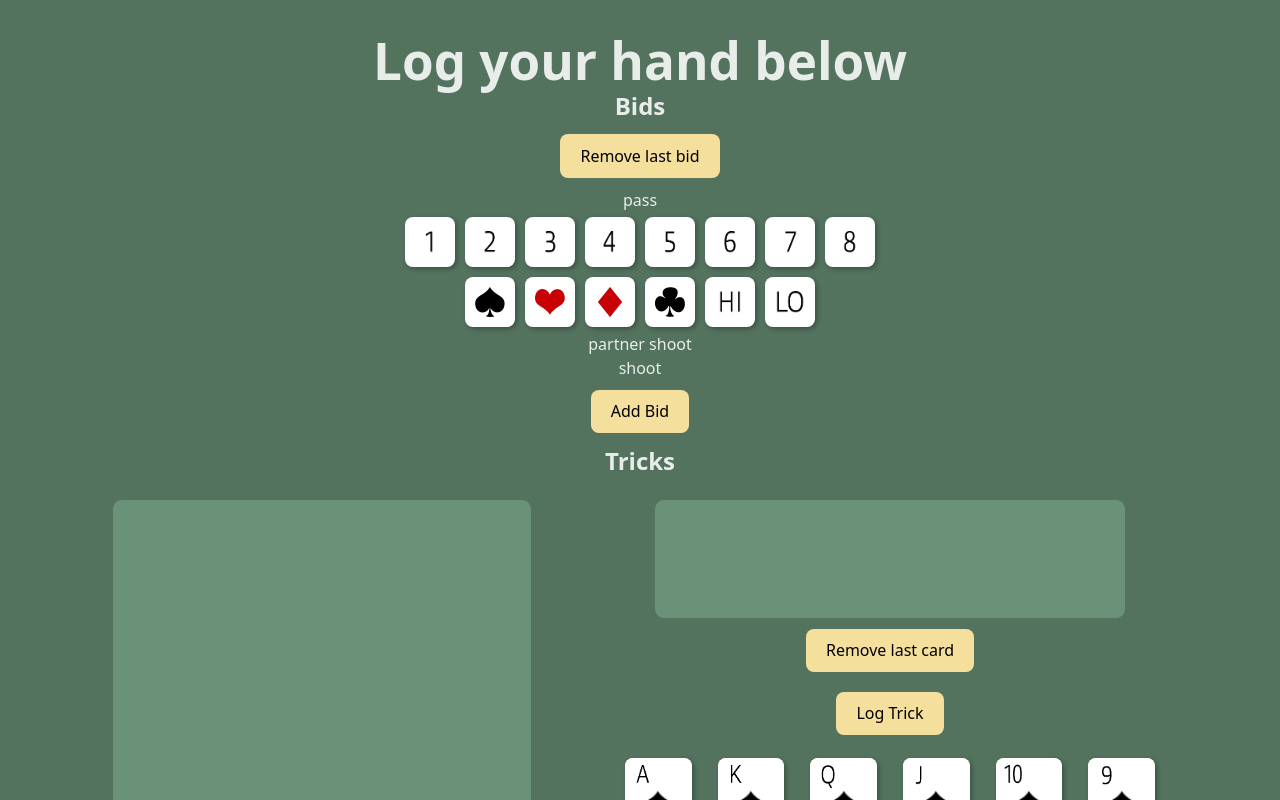
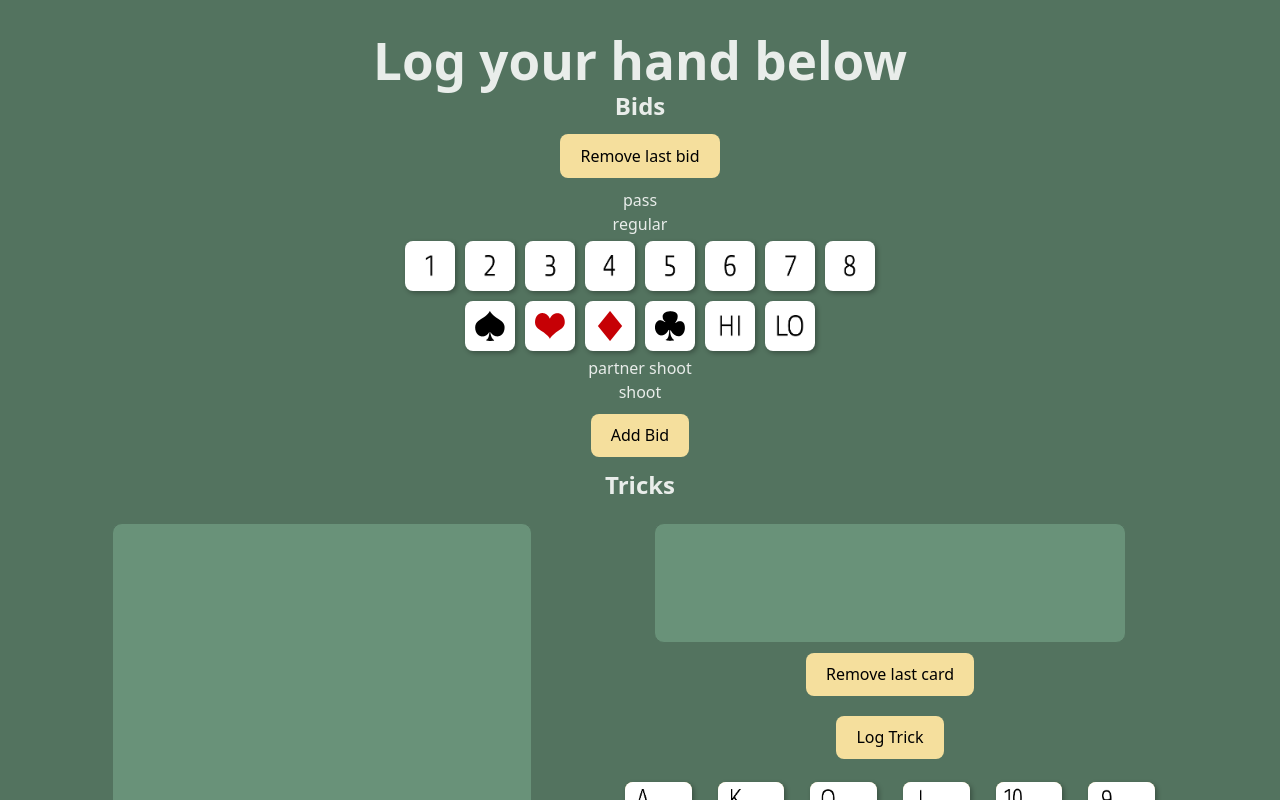
Before and after one commit to caylajr2/euchreData, a React (Vite) app in the folder euchre-data-entry-react/: page / in a window 1280 px wide. Shown: the top 800 px of the page. Built offline with nearby package versions, Linux system fonts and the light colour scheme; a web font is replaced by a local one.

Commit message:
refactor bidbuttons to have components for options

```diff
--- a/euchre-data-entry-react/src/components/BidButtons.jsx
+++ b/euchre-data-entry-react/src/components/BidButtons.jsx
@@ -1,104 +1,243 @@
+// // import { useState } from "react";
+// // import {biddingSuits, biddingValues} from './imageConstants.jsx'
+// // import '../styles/bidButtonStyle.css'
+
+// // const BidButtons = ({ addBid }) => {
+// //     const [selectedType, setSelectedType] = useState("")
+// //     const [selectedSuit, setSelectedSuit] = useState("");
+// //     const [selectedValue, setSelectedValue] = useState("");
+
+// //     const handleSubmitBid = (e) => {
+// //         e.preventDefault();
+// //         if (selectedSuit === "" || selectedValue === "") {
+// //             alert("Must select suit and value");
+// //         } else {
+// //             addBid(selectedType, selectedSuit, selectedValue );
+// //             setSelectedSuit("");
+// //             setSelectedValue("");
+// //             setSelectedType("")
+// //         }
+// //     }
+
+// //     return (
+// //         <form onSubmit={handleSubmitBid}>
+// //             <label>
+// //                 <input
+// //                     type="radio"
+// //                     name="pass-choice"
+// //                     value={'pass'}
+// //                     checked={selectedType === 'pass'}
+// //                     onChange={(e) => { console.log(e.target.value); setSelectedType(e.target.value) }}
+// //                     className="bid-button-radio" />
+// //                 <p>pass</p>
+// //             </label>
+// //             <label>
+// //                 <input
+// //                     type="radio"
+// //                     name="shoot-choice"
+// //                     value={'shoot'}
+// //                     checked={selectedType === 'shoot'}
+// //                     onChange={(e) => setSelectedType(e.target.value)}
+// //                     className="bid-button-radio" />
+// //                 <p>shoot</p>
+// //             </label>
+// //             <label>
+// //                 <input
+// //                     type="radio"
+// //                     name="pshoot-choice"
+// //                     value={'pshoot'}
+// //                     checked={selectedType === 'pshoot'}
+// //                     onChange={(e) => setSelectedType(e.target.value)}
+// //                     className="bid-button-radio" />
+// //                 <p>partner shoot</p>
+// //             </label>
+// //             <div className="bid-buttons-section">
+// //                 {biddingValues.map((value, idx) => (
+// //                 <label key={idx}>
+// //                     <input
+// //                         type="radio"
+// //                         name="value-choice"
+// //                         value={value.name}
+// //                         checked={selectedValue === value.name}
+// //                         onChange={(e) => setSelectedValue(e.target.value)}
+// //                         className="bid-button-radio"
+// //                     />
+// //                     <img
+// //                         className= "bid-suit-image"
+// //                         src={value.image}
+// //                         alt={`${value.name}`}
+// //                     />
+// //                 </label>
+// //                 ))}
+// //             </div>
+// //             <div className="bid-buttons-section">
+// //                 {biddingSuits.map((suit, idx) => (
+// //                     <label className="bid-button-label" key={idx}>
+// //                         <input
+// //                             type="radio"
+// //                             name="suit-choice"
+// //                             value={suit.name}
+// //                             checked={selectedSuit === suit.name}
+// //                             onChange={(e) => setSelectedSuit(e.target.value)}
+// //                             className="bid-button-radio"
+// //                         />
+// //                         <img
+// //                             className= "bid-suit-image"
+// //                             src={suit.image}
+// //                             alt={`${suit.name}`}
+// //                         />
+// //                 </label>
+// //                 ))}
+// //             </div>
+
+// //             <button type="submit">Add Bid</button>
+// //         </form>
+// //     );
+
+// // }
+
+// // export default BidButtons
 // import { useState } from "react";
-// import {biddingSuits, biddingValues} from './imageConstants.jsx'
-// import '../styles/bidButtonStyle.css'
+// import { biddingSuits, biddingValues } from "./imageConstants.jsx";
+// import "../styles/bidButtonStyle.css";
 
 // const BidButtons = ({ addBid }) => {
-//     const [selectedType, setSelectedType] = useState("")
-//     const [selectedSuit, setSelectedSuit] = useState("");
-//     const [selectedValue, setSelectedValue] = useState("");
+//   const [selectedType, setSelectedType] = useState("");
+//   const [selectedSuit, setSelectedSuit] = useState("");
+//   const [selectedValue, setSelectedValue] = useState("");
 
-//     const handleSubmitBid = (e) => {
-//         e.preventDefault();
-//         if (selectedSuit === "" || selectedValue === "") {
-//             alert("Must select suit and value");
-//         } else {
-//             addBid(selectedType, selectedSuit, selectedValue );
-//             setSelectedSuit("");
-//             setSelectedValue("");
-//             setSelectedType("")
-//         }
+//   const handleSubmitBid = (e) => {
+//     e.preventDefault();
+
+//     if (
+//       selectedType === "regular" &&
+//       (selectedSuit === "" || selectedValue === "")
+//     ) {
+//       alert("Must select suit and value for a regular bid");
+//       return;
 //     }
 
-//     return (
-//         <form onSubmit={handleSubmitBid}>
-//             <label>
+//     addBid(selectedType, selectedSuit, selectedValue);
+//     setSelectedSuit("");
+//     setSelectedValue("");
+//     setSelectedType("");
+//   };
+
+//   return (
+//     <form onSubmit={handleSubmitBid}>
+//       {/* Pass */}
+//       <label>
+//         <input
+//           type="radio"
+//           name="type-choice"
+//           value="pass"
+//           checked={selectedType === "pass"}
+//           onChange={(e) => setSelectedType(e.target.value)}
+//           className="bid-button-radio"
+//         />
+//         <p>pass</p>
+//       </label>
+
+//       {/* Regular with sub-options */}
+//       <div className="regular-option">
+//         <label>
+//           <input
+//             type="radio"
+//             name="type-choice"
+//             value="regular"
+//             checked={selectedType === "regular"}
+//             onChange={(e) => setSelectedType(e.target.value)}
+//             className="bid-button-radio"
+//           />
+//         </label>
+
+//         {/* Sub-options directly under regular */}
+//         <div className="regular-suboptions">
+//           <div className="bid-buttons-section">
+//             {biddingValues.map((value, idx) => (
+//               <label key={idx}>
 //                 <input
-//                     type="radio"
-//                     name="pass-choice"
-//                     value={'pass'}
-//                     checked={selectedType === 'pass'}
-//                     onChange={(e) => { console.log(e.target.value); setSelectedType(e.target.value) }}
-//                     className="bid-button-radio" />
-//                 <p>pass</p>
-//             </label>
-//             <label>
+//                   type="radio"
+//                   name="value-choice"
+//                   value={value.name}
+//                   checked={selectedValue === value.name}
+//                   onChange={(e) => {
+//                     setSelectedType("regular"); // force "regular"
+//                     setSelectedValue(e.target.value);
+//                   }}
+//                   className="bid-button-radio"
+//                 />
+//                 <img
+//                   className="bid-suit-image"
+//                   src={value.image}
+//                   alt={`${value.name}`}
+//                 />
+//               </label>
+//             ))}
+//           </div>
+
+//           <div className="bid-buttons-section">
+//             {biddingSuits.map((suit, idx) => (
+//               <label className="bid-button-label" key={idx}>
 //                 <input
-//                     type="radio"
-//                     name="shoot-choice"
-//                     value={'shoot'}
-//                     checked={selectedType === 'shoot'}
-//                     onChange={(e) => setSelectedType(e.target.value)}
-//                     className="bid-button-radio" />
-//                 <p>shoot</p>
-//             </label>
-//             <label>
-//                 <input
-//                     type="radio"
-//                     name="pshoot-choice"
-//                     value={'pshoot'}
-//                     checked={selectedType === 'pshoot'}
-//                     onChange={(e) => setSelectedType(e.target.value)}
-//                     className="bid-button-radio" />
-//                 <p>partner shoot</p>
-//             </label>
-//             <div className="bid-buttons-section">
-//                 {biddingValues.map((value, idx) => (
-//                 <label key={idx}>
-//                     <input
-//                         type="radio"
-//                         name="value-choice"
-//                         value={value.name}
-//                         checked={selectedValue === value.name}
-//                         onChange={(e) => setSelectedValue(e.target.value)}
-//                         className="bid-button-radio"
-//                     />
-//                     <img
-//                         className= "bid-suit-image"
-//                         src={value.image}
-//                         alt={`${value.name}`}
-//                     />
-//                 </label>
-//                 ))}
-//             </div>
-//             <div className="bid-buttons-section">
-//                 {biddingSuits.map((suit, idx) => (
-//                     <label className="bid-button-label" key={idx}>
-//                         <input
-//                             type="radio"
-//                             name="suit-choice"
-//                             value={suit.name}
-//                             checked={selectedSuit === suit.name}
-//                             onChange={(e) => setSelectedSuit(e.target.value)}
-//                             className="bid-button-radio"
-//                         />
-//                         <img
-//                             className= "bid-suit-image"
-//                             src={suit.image}
-//                             alt={`${suit.name}`}
-//                         />
-//                 </label>
-//                 ))}
-//             </div>
+//                   type="radio"
+//                   name="suit-choice"
+//                   value={suit.name}
+//                   checked={selectedSuit === suit.name}
+//                   onChange={(e) => {
+//                     setSelectedType("regular"); // force "regular"
+//                     setSelectedSuit(e.target.value);
+//                   }}
+//                   className="bid-button-radio"
+//                 />
+//                 <img
+//                   className="bid-suit-image"
+//                   src={suit.image}
+//                   alt={`${suit.name}`}
+//                 />
+//               </label>
+//             ))}
+//           </div>
+//         </div>
+//       </div>
 
-//             <button type="submit">Add Bid</button>
-//         </form>
-//     );
+//       {/* Partner Shoot */}
+//       <label>
+//         <input
+//           type="radio"
+//           name="type-choice"
+//           value="pshoot"
+//           checked={selectedType === "pshoot"}
+//           onChange={(e) => setSelectedType(e.target.value)}
+//           className="bid-button-radio"
+//         />
+//         <p>partner shoot</p>
+//       </label>
 
-// }
+//       {/* Shoot */}
+//       <label>
+//         <input
+//           type="radio"
+//           name="type-choice"
+//           value="shoot"
+//           checked={selectedType === "shoot"}
+//           onChange={(e) => setSelectedType(e.target.value)}
+//           className="bid-button-radio"
+//         />
+//         <p>shoot</p>
+//       </label>
 
-// export default BidButtons
+//       <button type="submit">Add Bid</button>
+//     </form>
+//   );
+// };
+
+// export default BidButtons;
+
+
 import { useState } from "react";
-import { biddingSuits, biddingValues } from "./imageConstants.jsx";
+import BidOption from "./BidOption";
+import RegularOption from "./RegularOption";
 import "../styles/bidButtonStyle.css";
 
 const BidButtons = ({ addBid }) => {
@@ -118,6 +257,8 @@ const BidButtons = ({ addBid }) => {
     }
 
     addBid(selectedType, selectedSuit, selectedValue);
+
+    // Reset after submit
     setSelectedSuit("");
     setSelectedValue("");
     setSelectedType("");
@@ -125,107 +266,35 @@ const BidButtons = ({ addBid }) => {
 
   return (
     <form onSubmit={handleSubmitBid}>
-      {/* Pass */}
-      <label>
-        <input
-          type="radio"
-          name="type-choice"
-          value="pass"
-          checked={selectedType === "pass"}
-          onChange={(e) => setSelectedType(e.target.value)}
-          className="bid-button-radio"
-        />
-        <p>pass</p>
-      </label>
+      <BidOption
+        value="pass"
+        label="pass"
+        selectedType={selectedType}
+        setSelectedType={setSelectedType}
+      />
 
-      {/* Regular with sub-options */}
-      <div className="regular-option">
-        <label>
-          <input
-            type="radio"
-            name="type-choice"
-            value="regular"
-            checked={selectedType === "regular"}
-            onChange={(e) => setSelectedType(e.target.value)}
-            className="bid-button-radio"
-          />
-        </label>
+      <RegularOption
+        selectedType={selectedType}
+        setSelectedType={setSelectedType}
+        selectedSuit={selectedSuit}
+        setSelectedSuit={setSelectedSuit}
+        selectedValue={selectedValue}
+        setSelectedValue={setSelectedValue}
+      />
 
-        {/* Sub-options directly under regular */}
-        <div className="regular-suboptions">
-          <div className="bid-buttons-section">
-            {biddingValues.map((value, idx) => (
-              <label key={idx}>
-                <input
-                  type="radio"
-                  name="value-choice"
-                  value={value.name}
-                  checked={selectedValue === value.name}
-                  onChange={(e) => {
-                    setSelectedType("regular"); // force "regular"
-                    setSelectedValue(e.target.value);
-                  }}
-                  className="bid-button-radio"
-                />
-                <img
-                  className="bid-suit-image"
-                  src={value.image}
-                  alt={`${value.name}`}
-                />
-              </label>
-            ))}
-          </div>
+      <BidOption
+        value="pshoot"
+        label="partner shoot"
+        selectedType={selectedType}
+        setSelectedType={setSelectedType}
+      />
 
-          <div className="bid-buttons-section">
-            {biddingSuits.map((suit, idx) => (
-              <label className="bid-button-label" key={idx}>
-                <input
-                  type="radio"
-                  name="suit-choice"
-                  value={suit.name}
-                  checked={selectedSuit === suit.name}
-                  onChange={(e) => {
-                    setSelectedType("regular"); // force "regular"
-                    setSelectedSuit(e.target.value);
-                  }}
-                  className="bid-button-radio"
-                />
-                <img
-                  className="bid-suit-image"
-                  src={suit.image}
-                  alt={`${suit.name}`}
-                />
-              </label>
-            ))}
-          </div>
-        </div>
-      </div>
-
-      {/* Partner Shoot */}
-      <label>
-        <input
-          type="radio"
-          name="type-choice"
-          value="pshoot"
-          checked={selectedType === "pshoot"}
-          onChange={(e) => setSelectedType(e.target.value)}
-          className="bid-button-radio"
-        />
-        <p>partner shoot</p>
-      </label>
-
-      {/* Shoot */}
-      <label>
-        <input
-          type="radio"
-          name="type-choice"
-          value="shoot"
-          checked={selectedType === "shoot"}
-          onChange={(e) => setSelectedType(e.target.value)}
-          className="bid-button-radio"
-        />
-        <p>shoot</p>
-      </label>
+      <BidOption
+        value="shoot"
+        label="shoot"
+        selectedType={selectedType}
+        setSelectedType={setSelectedType}
+      />
 
       <button type="submit">Add Bid</button>
     </form>
--- /dev/null
+++ b/euchre-data-entry-react/src/components/BidOption.jsx
@@ -0,0 +1,17 @@
+const BidOption = ({ value, label, selectedType, setSelectedType }) => {
+  return (
+    <label>
+      <input
+        type="radio"
+        name="type-choice"
+        value={value}
+        checked={selectedType === value}
+        onChange={(e) => setSelectedType(e.target.value)}
+        className="bid-button-radio"
+      />
+      <p>{label}</p>
+    </label>
+  );
+};
+
+export default BidOption;
--- /dev/null
+++ b/euchre-data-entry-react/src/components/RegularOption.jsx
@@ -0,0 +1,70 @@
+// RegularOption.jsx
+import { biddingSuits, biddingValues } from "./imageConstants.jsx";
+
+const RegularOption = ({ selectedSuit, setSelectedSuit, selectedValue, setSelectedValue, selectedType, setSelectedType }) => {
+  return (
+    <div className="regular-option">
+      <label>
+        <input
+          type="radio"
+          name="type-choice"
+          value="regular"
+          checked={selectedType === "regular"}
+          onChange={(e) => setSelectedType(e.target.value)}
+          className="bid-button-radio"
+        />
+        <p>regular</p>
+      </label>
+
+      <div className="regular-suboptions">
+        <div className="bid-buttons-section">
+          {biddingValues.map((value, idx) => (
+            <label key={idx}>
+              <input
+                type="radio"
+                name="value-choice"
+                value={value.name}
+                checked={selectedValue === value.name}
+                onChange={(e) => {
+                  setSelectedType("regular");
+                  setSelectedValue(e.target.value);
+                }}
+                className="bid-button-radio"
+              />
+              <img
+                className="bid-suit-image"
+                src={value.image}
+                alt={value.name}
+              />
+            </label>
+          ))}
+        </div>
+
+        <div className="bid-buttons-section">
+          {biddingSuits.map((suit, idx) => (
+            <label className="bid-button-label" key={idx}>
+              <input
+                type="radio"
+                name="suit-choice"
+                value={suit.name}
+                checked={selectedSuit === suit.name}
+                onChange={(e) => {
+                  setSelectedType("regular");
+                  setSelectedSuit(e.target.value);
+                }}
+                className="bid-button-radio"
+              />
+              <img
+                className="bid-suit-image"
+                src={suit.image}
+                alt={suit.name}
+              />
+            </label>
+          ))}
+        </div>
+      </div>
+    </div>
+  );
+};
+
+export default RegularOption;
```
